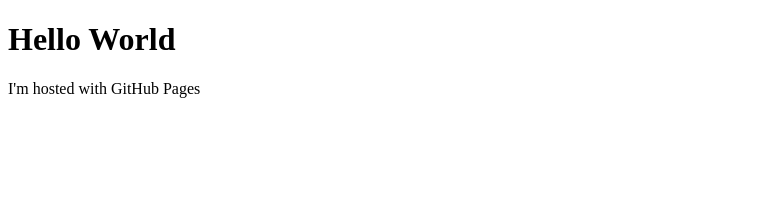
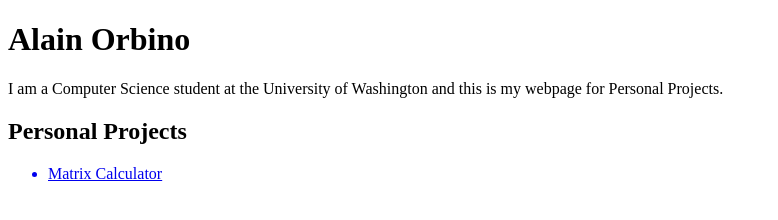
Before and after one commit to orbino/orbino.github.io, a plain HTML site: page index.html in a window 1280 px wide. Shown: the whole page, without its empty margins (0-778 px from the left). Drawn offline with Linux system fonts and the light colour scheme.

Commit message:
First Draft of Webpage

```diff
--- a/index.html
+++ b/index.html
@@ -4,9 +4,18 @@
 
 <body>
 
-<h1>Hello World</h1>
+<h1>Alain Orbino</h1>
 
-<p>I'm hosted with GitHub Pages</p>
+<p>
+I am a Computer Science student at the University of Washington and this is my webpage for Personal Projects.
+</p>
+
+<h2>Personal Projects</h2>
+
+<ul>
+	<a href = "http://orbino.github.io/Matrix-Calculator/"><li>Matrix Calculator</li></a>
+
+</ul>
 
 </body>
 
```
